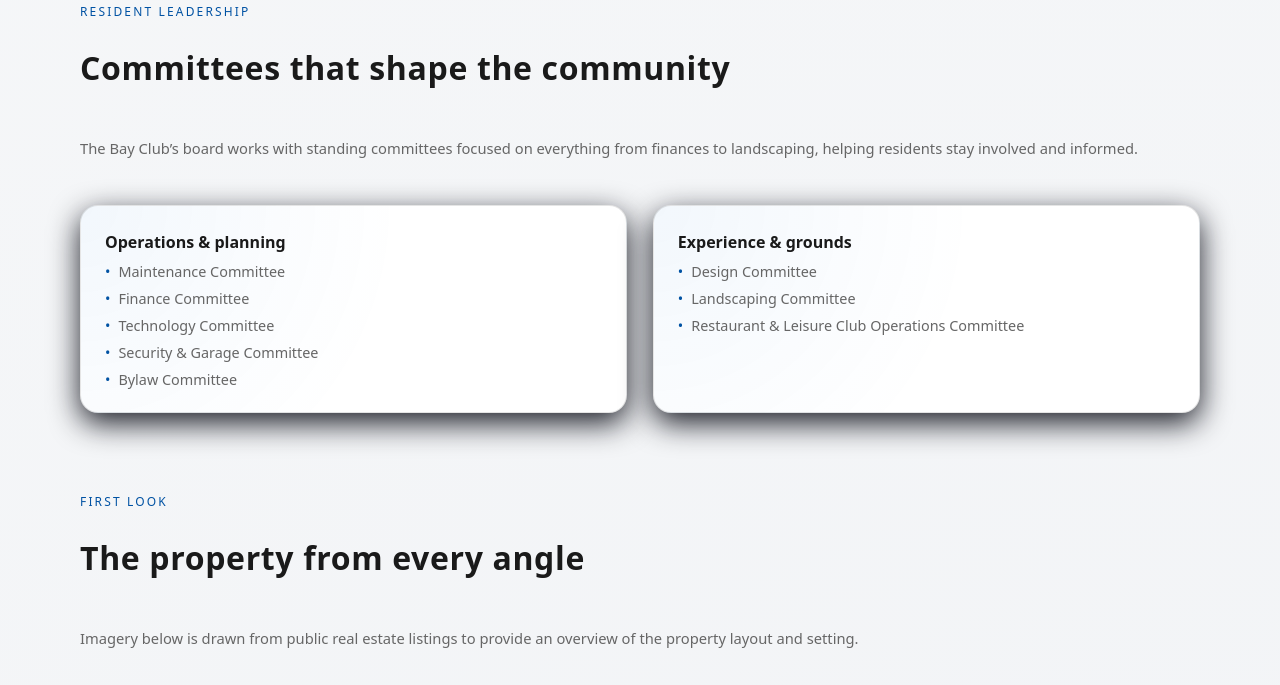
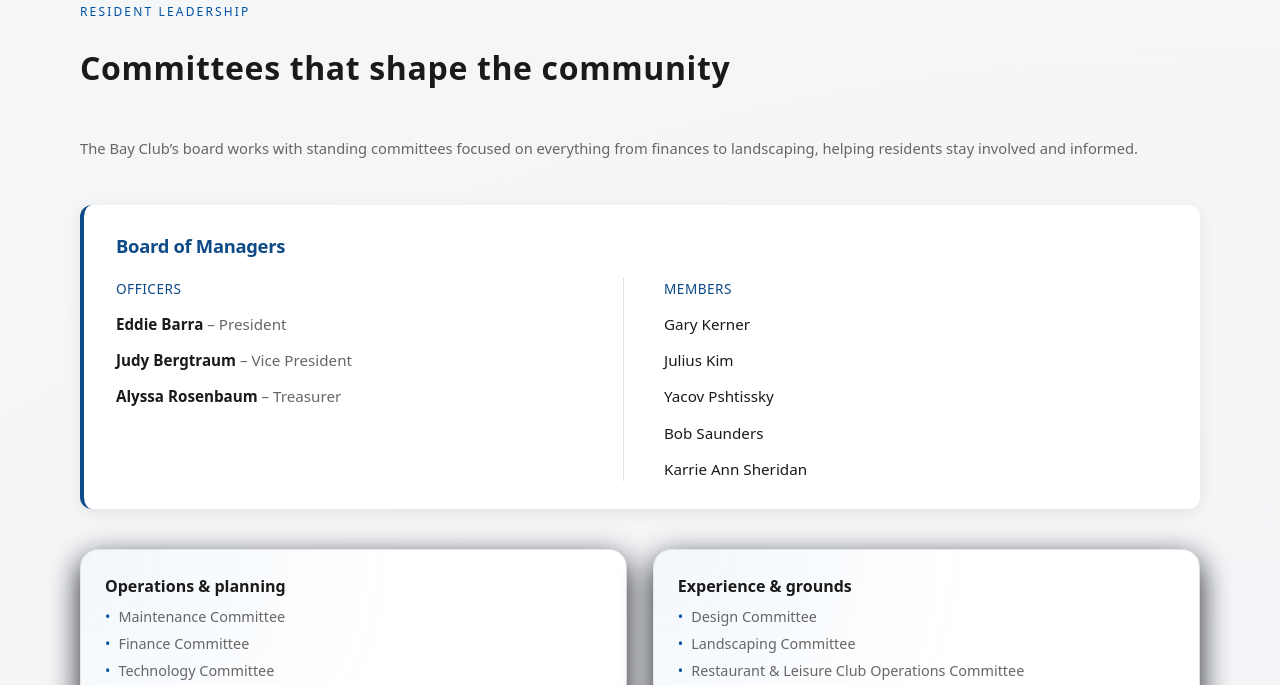
Before and after one commit to xjuliusx/bayclub_website, a plain HTML site: page index.html in a window 1280 px wide. Shown: the part 5274-5959 px from the top of the page. Drawn offline with Linux system fonts and the light colour scheme.

Commit message:
board section

```diff
--- a/index.html
+++ b/index.html
@@ -622,6 +622,26 @@
               </p>
             </div>
 
+            <div style="margin-bottom: 2.5rem; padding: 1.75rem 1.75rem 1.75rem 2rem; background: #ffffff; border-radius: 12px; border-left: 4px solid #0e4a87; box-shadow: 0 4px 16px rgba(0, 0, 0, 0.08);">
+              <h3 style="margin: 0 0 1.25rem 0; font-size: 1.15rem; font-weight: 600; color: #0e4a87; letter-spacing: -0.3px;">Board of Managers</h3>
+              <div style="display: grid; grid-template-columns: 1fr 1fr; gap: 2.5rem; font-size: 0.95rem; line-height: 1.6;">
+                <div style="padding-right: 1.5rem; border-right: 1px solid rgba(14, 74, 135, 0.15);">
+                  <div style="margin-bottom: 0.75rem; font-weight: 500; color: #0e4a87; font-size: 0.85rem; text-transform: uppercase; letter-spacing: 0.5px;">Officers</div>
+                  <div style="margin-bottom: 0.75rem;"><strong style="color: #1a1a1a; font-weight: 600;">Eddie Barra</strong><span style="color: #666666;"> – President</span></div>
+                  <div style="margin-bottom: 0.75rem;"><strong style="color: #1a1a1a; font-weight: 600;">Judy Bergtraum</strong><span style="color: #666666;"> – Vice President</span></div>
+                  <div style="margin-bottom: 0;"><strong style="color: #1a1a1a; font-weight: 600;">Alyssa Rosenbaum</strong><span style="color: #666666;"> – Treasurer</span></div>
+                </div>
+                <div>
+                  <div style="margin-bottom: 0.75rem; font-weight: 500; color: #0e4a87; font-size: 0.85rem; text-transform: uppercase; letter-spacing: 0.5px;">Members</div>
+                  <div style="margin-bottom: 0.75rem;">Gary Kerner</div>
+                  <div style="margin-bottom: 0.75rem;">Julius Kim</div>
+                  <div style="margin-bottom: 0.75rem;">Yacov Pshtissky</div>
+                  <div style="margin-bottom: 0.75rem;">Bob Saunders</div>
+                  <div style="margin-bottom: 0;">Karrie Ann Sheridan</div>
+                </div>
+              </div>
+            </div>
+
             <div class="grid grid--2">
               <article class="card">
                 <h3 class="card__title">Operations &amp; planning</h3>
```
